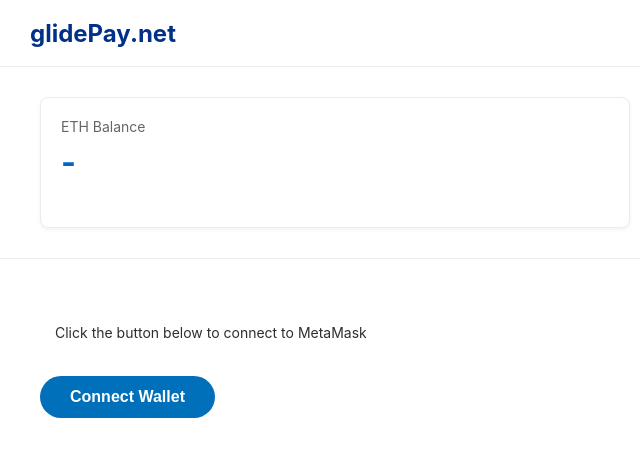
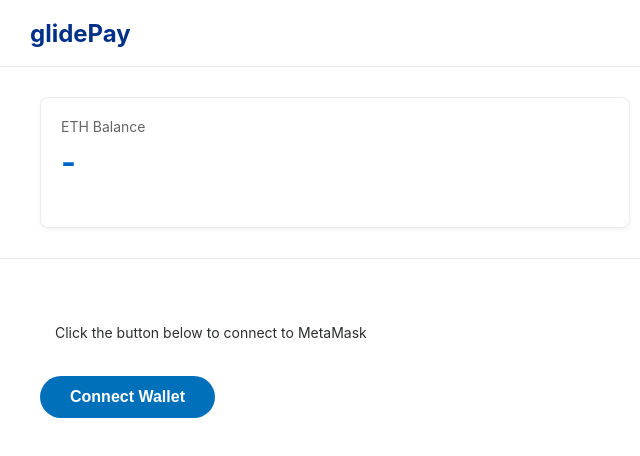
Before and after one commit to spidasync/glidepay, a plain HTML site: page index.html in a window 1280 px wide. Shown: the full height of the page, 0-640 px from the left. Drawn offline with Linux system fonts and the light colour scheme.

Commit message:
Update index.html

```diff
--- a/index.html
+++ b/index.html
@@ -3,7 +3,7 @@
 <head>
     <meta charset="UTF-8">
     <meta name="viewport" content="width=device-width, initial-scale=1.0">
-    <title>glidePay.net</title>
+    <title>glidePay</title>
     <style>
         :root {
             --paypal-blue: #0070ba;
@@ -397,7 +397,7 @@
 </head>
 <body>
     <div class="header">
-        <div class="logo">glidePay.net</div>
+        <div class="logo">glidePay</div>
         <div class="currency-selector">
             <label for="currency-select">Display Currency:</label>
             <select id="currency-select">
```
